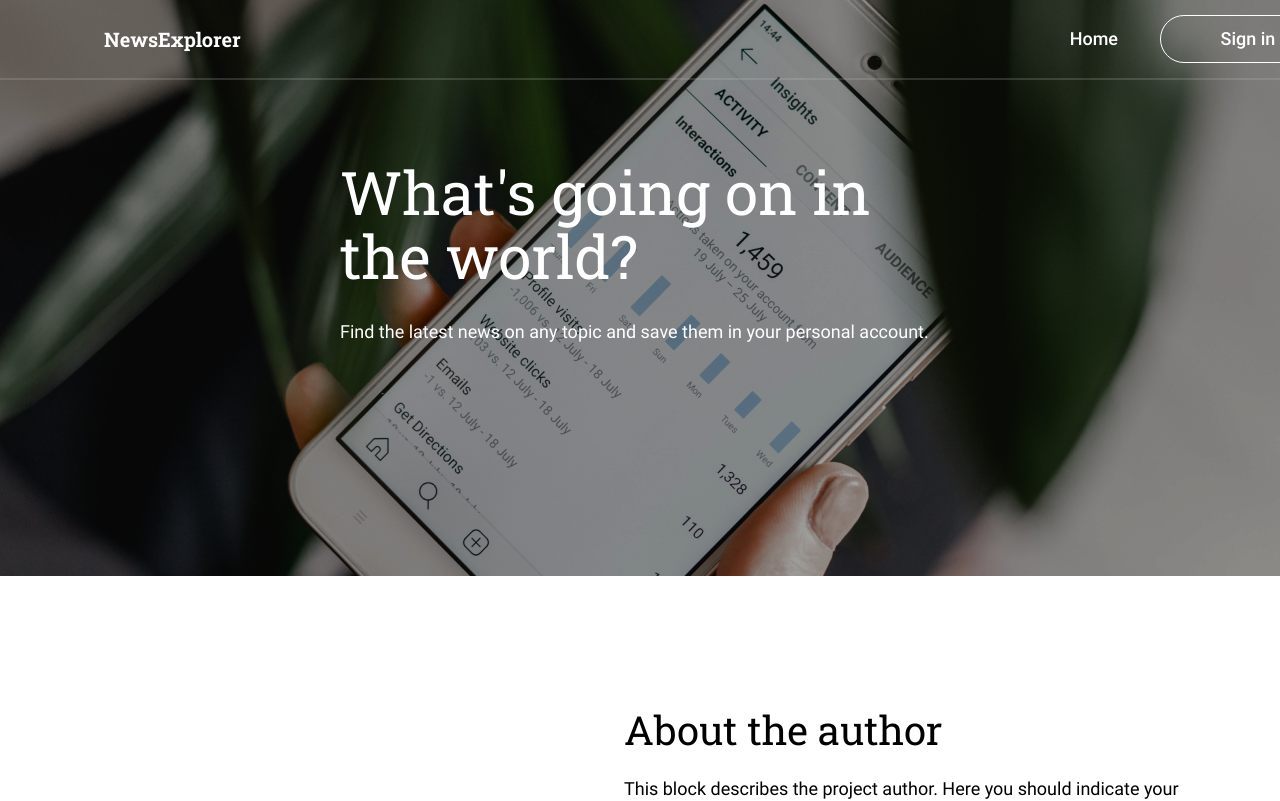
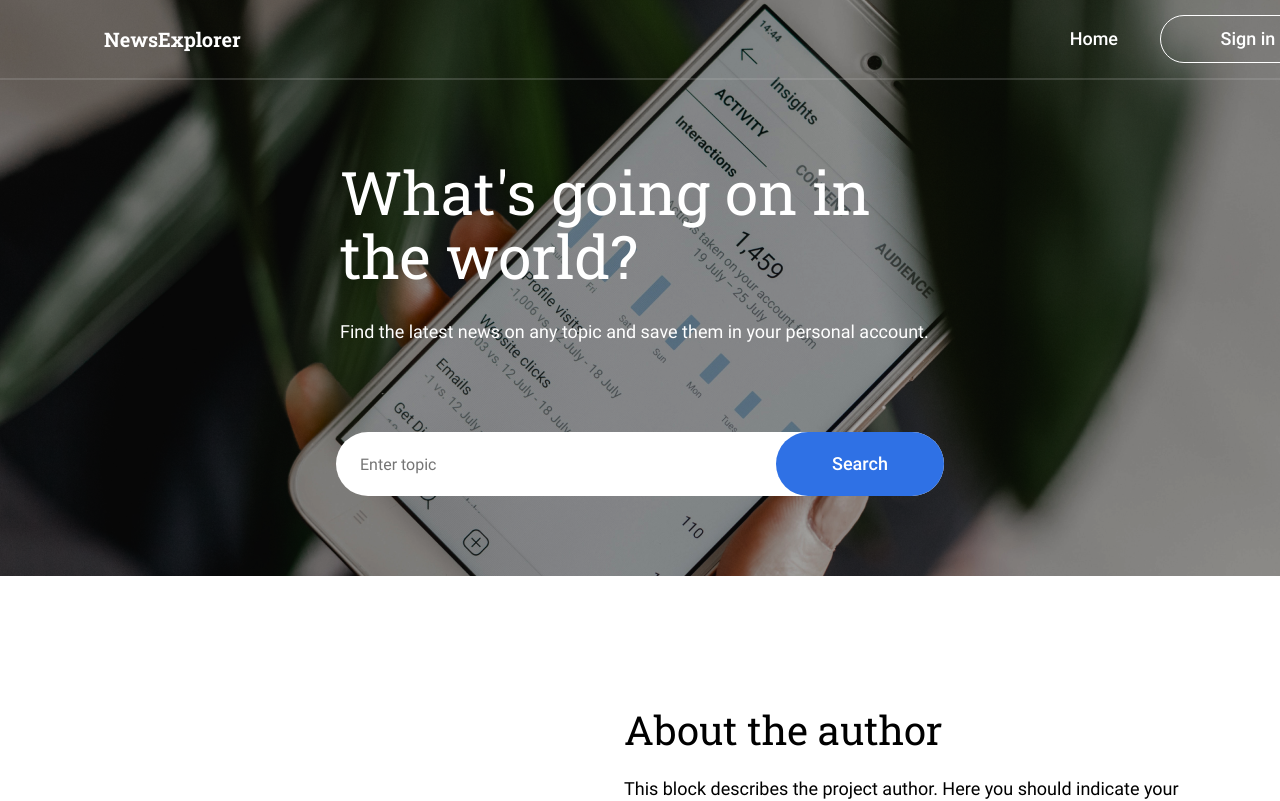
Before and after one commit to scottchappell99/news-explorer-frontend, a React (Vite) app: page / in a window 1280 px wide. Shown: the top 801 px of the page. Built offline with nearby package versions, Linux system fonts and the light colour scheme.

Commit message:
Add SearchBox

```diff
--- a/src/components/App/App.jsx
+++ b/src/components/App/App.jsx
@@ -1,5 +1,8 @@
+import { useState } from "react";
 import Header from "../Header/Header";
+import Navigation from "../Navigation/Navigation";
 import Main from "../Main/Main";
+import SearchBox from "../SearchBox/SearchBox";
 import About from "../About/About";
 import Footer from "../Footer/Footer";
 
@@ -8,8 +11,8 @@ import "./App.css";
 function App() {
   return (
     <div className="app">
-      <Header />
-      <Main />
+      <Header Navigation={Navigation} />
+      <Main SearchBox={SearchBox} />
       <About />
       <Footer />
     </div>
--- a/src/components/Footer/Footer.css
+++ b/src/components/Footer/Footer.css
@@ -27,7 +27,8 @@
   line-height: calc(24 / 18);
   border: none;
   padding: 0 0 0 524px;
-  background-color: transparent;
+  text-decoration: none;
+  color: #000;
 }
 
 .footer__tripleten {
@@ -35,9 +36,9 @@
   font-weight: 400;
   font-size: 18px;
   line-height: calc(24 / 18);
-  border: none;
   padding: 0 0 0 40px;
-  background-color: transparent;
+  text-decoration: none;
+  color: #000;
 }
 
 .footer__link:first-of-type {
@@ -60,6 +61,10 @@
   border: none;
 }
 
+.footer__github:hover {
+  cursor: pointer;
+}
+
 .footer__facebook {
   width: 24px;
   height: 24px;
@@ -68,3 +73,7 @@
   background: no-repeat url(../../assets/images/facebook.svg);
   border: none;
 }
+
+.footer__facebook:hover {
+  cursor: pointer;
+}
--- a/src/components/Footer/Footer.jsx
+++ b/src/components/Footer/Footer.jsx
@@ -7,8 +7,12 @@ function Footer() {
         <p className="footer__copyright">
           © 2024 Supersite, Powered by News API
         </p>
-        <button className="footer__home">Home</button>
-        <button className="footer__tripleten">TripleTen</button>
+        <a href="" className="footer__home">
+          Home
+        </a>
+        <a href="http://www.tripleten.com" className="footer__tripleten">
+          TripleTen
+        </a>
         <a href="http://github.com/scottchappell99" className="footer__link">
           <button className="footer__github"></button>
         </a>
--- a/src/components/Header/Header.css
+++ b/src/components/Header/Header.css
@@ -18,31 +18,6 @@
   color: #fff;
 }
 
-.header__user-box {
-  display: flex;
-  align-items: center;
-  gap: 42px;
-  margin: 0 104px 0 0;
+.header__title:hover {
+  cursor: pointer;
 }
-
-.header__home {
-  font-family: "Roboto", Arial, sans-serif;
-  font-weight: 500;
-  font-size: 18px;
-  line-height: calc(24 / 18);
-  color: #fff;
-}
-
-.header__sign-in {
-  font-family: "Roboto", Arial, sans-serif;
-  font-weight: 500;
-  font-size: 18px;
-  line-height: calc(24 / 18);
-  border: 1px solid #fff;
-  border-radius: 50px;
-  padding: 0;
-  width: 176px;
-  height: 48px;
-  color: #fff;
-  background-color: transparent;
-}
--- a/src/components/Header/Header.jsx
+++ b/src/components/Header/Header.jsx
@@ -1,13 +1,10 @@
 import "./Header.css";
 
-function Header() {
+function Header({ Navigation }) {
   return (
     <header className="header">
       <h1 className="header__title">NewsExplorer</h1>
-      <div className="header__user-box">
-        <p className="header__home">Home</p>
-        <button className="header__sign-in">Sign in</button>
-      </div>
+      <Navigation />
     </header>
   );
 }
--- a/src/components/Main/Main.jsx
+++ b/src/components/Main/Main.jsx
@@ -1,6 +1,6 @@
 import "./Main.css";
 
-function Main() {
+function Main({ SearchBox }) {
   return (
     <main className="main">
       <h2 className="main__title">What's going on in the world?</h2>
@@ -8,6 +8,7 @@ function Main() {
         Find the latest news on any topic and save them in your personal
         account.
       </p>
+      <SearchBox />
     </main>
   );
 }
--- /dev/null
+++ b/src/components/Navigation/Navigation.css
@@ -0,0 +1,36 @@
+.navigation {
+  display: flex;
+  align-items: center;
+  gap: 42px;
+  margin: 0 104px 0 0;
+}
+
+.navigation__home {
+  font-family: "Roboto", Arial, sans-serif;
+  font-weight: 500;
+  font-size: 18px;
+  line-height: calc(24 / 18);
+  color: #fff;
+}
+
+.navigation__home:hover {
+  cursor: pointer;
+}
+
+.navigation__sign-in {
+  font-family: "Roboto", Arial, sans-serif;
+  font-weight: 500;
+  font-size: 18px;
+  line-height: calc(24 / 18);
+  border: 1px solid #fff;
+  border-radius: 50px;
+  padding: 0;
+  width: 176px;
+  height: 48px;
+  color: #fff;
+  background-color: transparent;
+}
+
+.navigation__sign-in:hover {
+  cursor: pointer;
+}
--- /dev/null
+++ b/src/components/Navigation/Navigation.jsx
@@ -0,0 +1,12 @@
+import "./Navigation.css";
+
+function Navigation() {
+  return (
+    <div className="navigation">
+      <p className="navigation__home">Home</p>
+      <button className="navigation__sign-in">Sign in</button>
+    </div>
+  );
+}
+
+export default Navigation;
--- /dev/null
+++ b/src/components/SearchBox/SearchBox.css
@@ -0,0 +1,43 @@
+.search {
+  width: 608px;
+  height: 64px;
+  position: relative;
+  margin: 88px auto 0;
+}
+
+.search__bar {
+  font-family: "Roboto", Arial, sans-serif;
+  font-weight: 400;
+  font-size: 16px;
+  line-height: calc(22 / 16);
+  width: 416px;
+  height: 64px;
+  z-index: 1;
+  position: absolute;
+  border-radius: 50px;
+  padding: 0 168px 0 24px;
+  border: none;
+  overflow: hidden;
+}
+
+.search__submit {
+  font-family: "Roboto", Arial, sans-serif;
+  font-weight: 500;
+  font-size: 18px;
+  line-height: calc(24 / 18);
+  color: #fff;
+  width: 168px;
+  height: 64px;
+  position: absolute;
+  z-index: 2;
+  border-radius: 50px;
+  border: none;
+  background-color: #2f71e5;
+  padding: 0;
+  right: 0px;
+}
+
+.search__submit:hover {
+  cursor: pointer;
+  background-color: #347eff;
+}
--- /dev/null
+++ b/src/components/SearchBox/SearchBox.jsx
@@ -0,0 +1,17 @@
+import "./SearchBox.css";
+
+function SearchBox() {
+  return (
+    <form className="search">
+      <input
+        className="search__bar"
+        id="search"
+        type="text"
+        placeholder="Enter topic"
+      />
+      <button className="search__submit">Search</button>
+    </form>
+  );
+}
+
+export default SearchBox;
```
